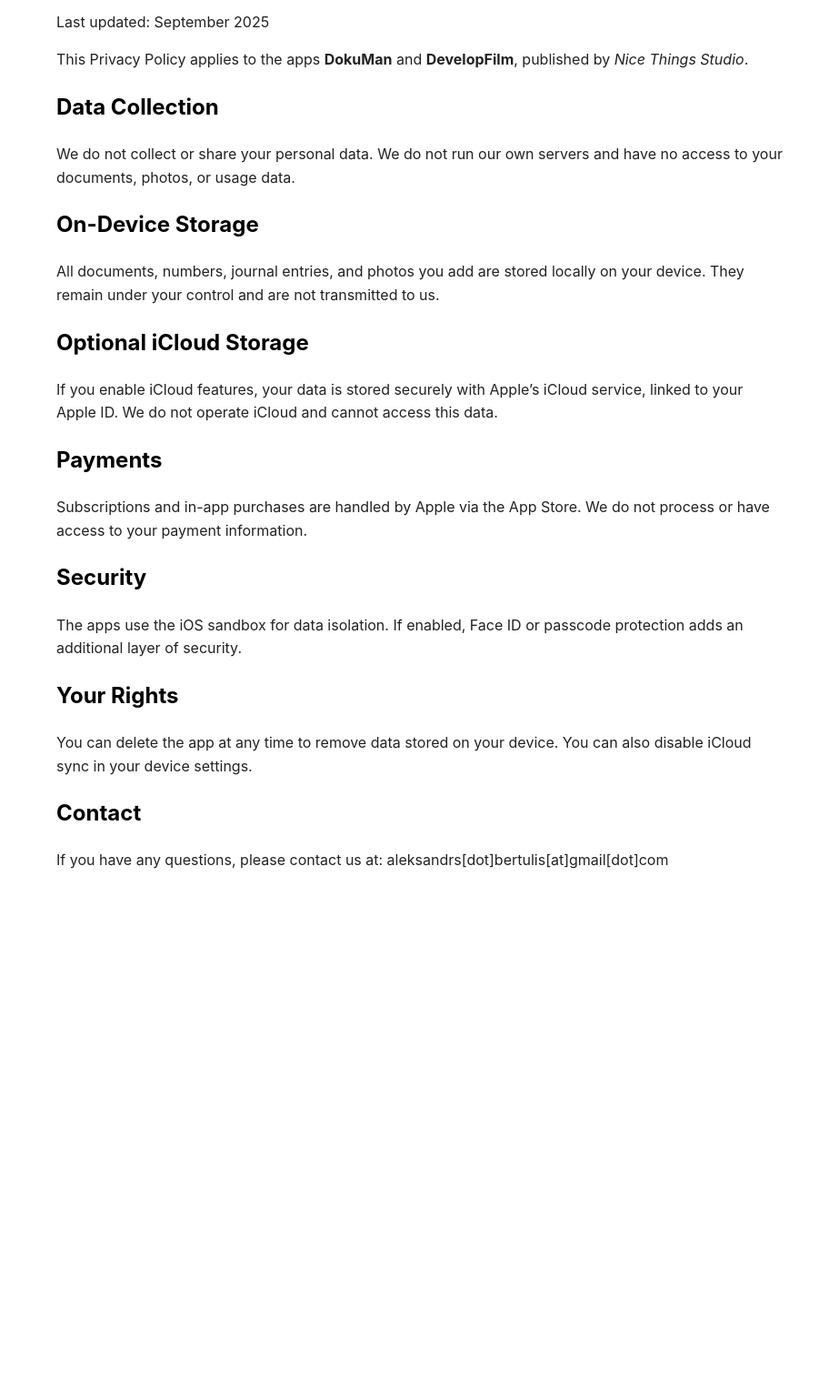
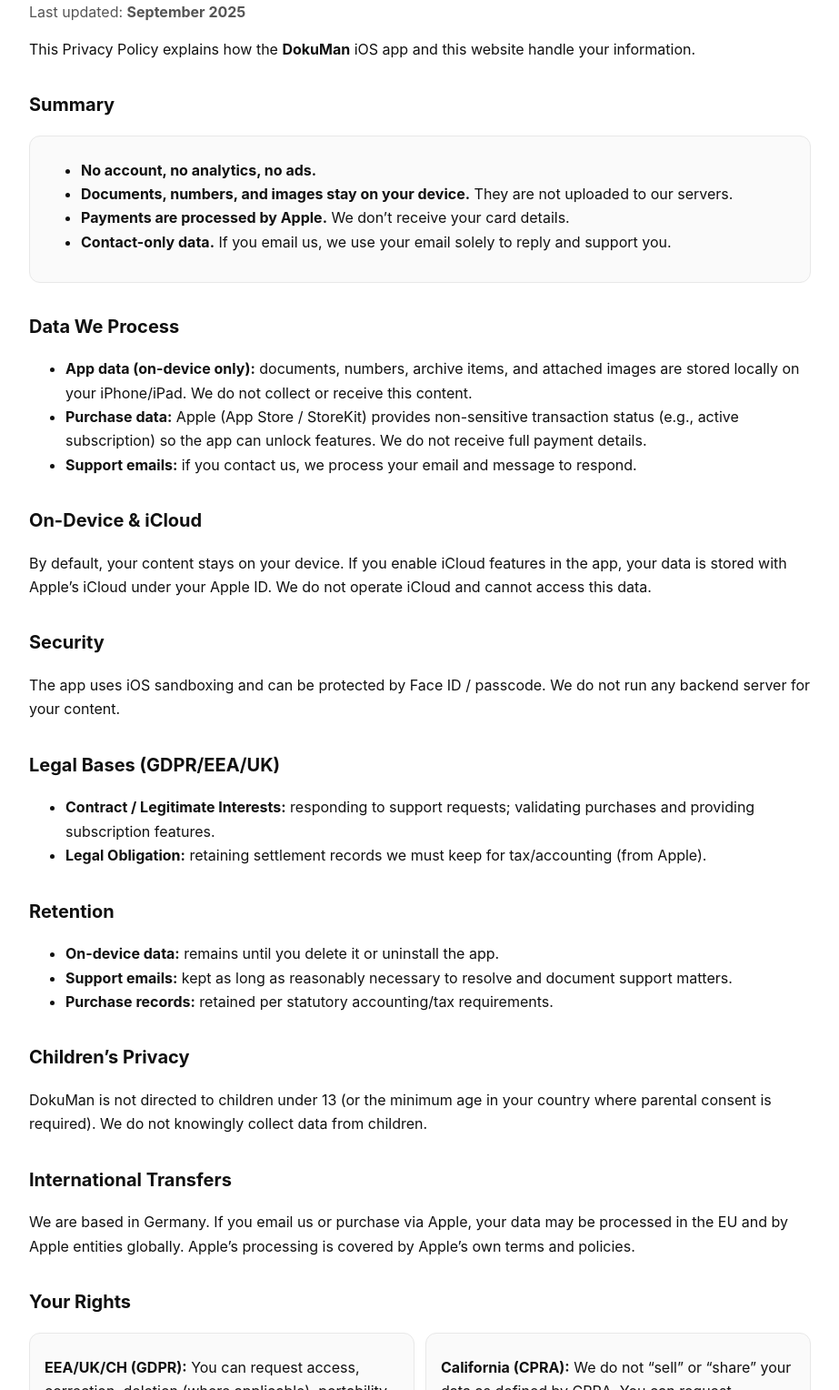
Before and after one commit to MirnijAtom/mirnijatom.github.io, a plain HTML site: page dokuman/privacy.html in a window 1280 px wide. Shown: the part 93-1621 px from the top of the page at 91% size, without its empty margins (178-1101 px from the left). Before the commit the page ends 1084 px from the top, so only its background shows below. Drawn offline with Linux system fonts and the light colour scheme.

Commit message:
Update privacy.html

```diff
--- a/dokuman/privacy.html
+++ b/dokuman/privacy.html
@@ -1,49 +1,143 @@
-<!doctype html>
+<!DOCTYPE html>
 <html lang="en">
 <head>
-  <meta charset="utf-8">
-  <meta name="viewport" content="width=device-width,initial-scale=1">
-  <title>Privacy Policy – DokuMan & DevelopFilm</title>
+  <meta charset="utf-8" />
+  <meta name="viewport" content="width=device-width,initial-scale=1" />
+  <title>Privacy Policy – DokuMan</title>
   <style>
-    body {
-      font-family: -apple-system, BlinkMacSystemFont, "Segoe UI", Roboto, Helvetica, Arial, sans-serif;
-      max-width: 800px;
-      margin: 2rem auto;
-      padding: 0 1rem;
-      line-height: 1.6;
-      color: #222;
+    :root {
+      --fg: #111;
+      --muted: #555;
+      --accent: #14b8a6; /* teal-ish accent for DokuMan */
+      --cyan: #06b6d4;
+      --bg: #fff;
+      --card: #fafafa;
+      --border: #e8e8e8;
     }
-    h1, h2 {
-      color: #000;
+    @media (prefers-color-scheme: dark) {
+      :root { --fg:#eee; --muted:#aaa; --bg:#0b0b0b; --card:#121212; --border:#242424; }
     }
-    a { color: teal; }
+    body { margin:0; font: 16px/1.65 -apple-system,BlinkMacSystemFont,"Segoe UI",Inter,Roboto,Helvetica,Arial,sans-serif; color:var(--fg); background:var(--bg); }
+    .wrap { max-width: 860px; margin: 0 auto; padding: 28px 18px 56px; }
+    h1 { font-size: 2rem; margin: 0 0 0.25rem; }
+    h2 { margin-top: 2.0rem; font-size: 1.25rem; }
+    p, ul { margin: 0.5rem 0 0.9rem; }
+    small, .muted { color: var(--muted); }
+    .card { background: var(--card); border: 1px solid var(--border); border-radius: 12px; padding: 16px; }
+    .pill { display:inline-block; font-size:.75rem; padding:3px 8px; border:1px solid var(--border); border-radius:999px; color:var(--muted); }
+    a { color: var(--accent); text-decoration: none; }
+    a:hover { text-decoration: underline; }
+    hr { border:0; border-top:1px solid var(--border); margin: 1.75rem 0; }
+    .grid { display:grid; gap:12px; grid-template-columns: 1fr; }
+    @media (min-width: 720px) { .grid { grid-template-columns: 1fr 1fr; } }
+    footer { margin-top: 2rem; font-size: .9rem; color: var(--muted); }
+    .badge { color:#fff; background:linear-gradient(90deg,var(--accent),var(--cyan)); padding: 4px 10px; border-radius: 999px; font-weight: 600; font-size: .8rem; }
+    code { font-family: ui-monospace, SFMono-Regular, Menlo, Consolas, monospace; padding: 0 4px; background: var(--border); border-radius: 4px; }
   </style>
 </head>
 <body>
-  <h1>Privacy Policy</h1>
-  <p>Last updated: September 2025</p>
+  <div class="wrap">
+    <div style="display:flex;align-items:center;gap:10px;flex-wrap:wrap;">
+      <h1 style="margin-right:.5rem;">Privacy Policy</h1>
+      <span class="badge">DokuMan</span>
+    </div>
+    <p class="muted">Last updated: <strong>September 2025</strong></p>
 
-  <p>This Privacy Policy applies to the apps <strong>DokuMan</strong> and <strong>DevelopFilm</strong>, published by <em>Nice Things Studio</em>.</p>
+    <p>This Privacy Policy explains how the <strong>DokuMan</strong> iOS app and this website handle your information.</p>
 
-  <h2>Data Collection</h2>
-  <p>We do not collect or share your personal data. We do not run our own servers and have no access to your documents, photos, or usage data.</p>
+    <h2>Summary</h2>
+    <div class="card">
+      <ul>
+        <li><strong>No account, no analytics, no ads.</strong></li>
+        <li><strong>Documents, numbers, and images stay on your device.</strong> They are not uploaded to our servers.</li>
+        <li><strong>Payments are processed by Apple.</strong> We don’t receive your card details.</li>
+        <li><strong>Contact-only data.</strong> If you email us, we use your email solely to reply and support you.</li>
+      </ul>
+    </div>
 
-  <h2>On-Device Storage</h2>
-  <p>All documents, numbers, journal entries, and photos you add are stored locally on your device. They remain under your control and are not transmitted to us.</p>
+    <h2>Data We Process</h2>
+    <ul>
+      <li><strong>App data (on-device only):</strong> documents, numbers, archive items, and attached images are stored locally on your iPhone/iPad. We do not collect or receive this content.</li>
+      <li><strong>Purchase data:</strong> Apple (App Store / StoreKit) provides non-sensitive transaction status (e.g., active subscription) so the app can unlock features. We do not receive full payment details.</li>
+      <li><strong>Support emails:</strong> if you contact us, we process your email and message to respond.</li>
+    </ul>
 
-  <h2>Optional iCloud Storage</h2>
-  <p>If you enable iCloud features, your data is stored securely with Apple’s iCloud service, linked to your Apple ID. We do not operate iCloud and cannot access this data.</p>
+    <h2>On-Device & iCloud</h2>
+    <p>By default, your content stays on your device. If you enable iCloud features in the app, your data is stored with Apple’s iCloud under your Apple ID. We do not operate iCloud and cannot access this data.</p>
 
-  <h2>Payments</h2>
-  <p>Subscriptions and in-app purchases are handled by Apple via the App Store. We do not process or have access to your payment information.</p>
+    <h2>Security</h2>
+    <p>The app uses iOS sandboxing and can be protected by Face ID / passcode. We do not run any backend server for your content.</p>
 
-  <h2>Security</h2>
-  <p>The apps use the iOS sandbox for data isolation. If enabled, Face ID or passcode protection adds an additional layer of security.</p>
+    <h2>Legal Bases (GDPR/EEA/UK)</h2>
+    <ul>
+      <li><strong>Contract / Legitimate Interests:</strong> responding to support requests; validating purchases and providing subscription features.</li>
+      <li><strong>Legal Obligation:</strong> retaining settlement records we must keep for tax/accounting (from Apple).</li>
+    </ul>
 
-  <h2>Your Rights</h2>
-  <p>You can delete the app at any time to remove data stored on your device. You can also disable iCloud sync in your device settings.</p>
+    <h2>Retention</h2>
+    <ul>
+      <li><strong>On-device data:</strong> remains until you delete it or uninstall the app.</li>
+      <li><strong>Support emails:</strong> kept as long as reasonably necessary to resolve and document support matters.</li>
+      <li><strong>Purchase records:</strong> retained per statutory accounting/tax requirements.</li>
+    </ul>
 
-  <h2>Contact</h2>
-  <p>If you have any questions, please contact us at: aleksandrs[dot]bertulis[at]gmail[dot]com</p>
+    <h2>Children’s Privacy</h2>
+    <p>DokuMan is not directed to children under 13 (or the minimum age in your country where parental consent is required). We do not knowingly collect data from children.</p>
+
+    <h2>International Transfers</h2>
+    <p>We are based in Germany. If you email us or purchase via Apple, your data may be processed in the EU and by Apple entities globally. Apple’s processing is covered by Apple’s own terms and policies.</p>
+
+    <h2>Your Rights</h2>
+    <div class="grid">
+      <div class="card">
+        <p><strong>EEA/UK/CH (GDPR):</strong> You can request access, correction, deletion (where applicable), portability, and object/restrict processing. To exercise rights about App Store data, you may also use your Apple privacy portal.</p>
+      </div>
+      <div class="card">
+        <p><strong>California (CPRA):</strong> We do not “sell” or “share” your data as defined by CPRA. You can request access/deletion for any support correspondence we hold.</p>
+      </div>
+    </div>
+    <p>To exercise rights related to information we hold (e.g., your support emails), contact us (see “Contact”). We will respond as required by law.</p>
+
+    <h2>Payments & Subscriptions</h2>
+    <ul>
+      <li>In-app purchases and subscriptions are handled by Apple. We do not receive your full payment card information.</li>
+      <li>Apple may share limited transaction metadata (e.g., if a subscription is active) so the app can unlock features.</li>
+      <li>Billing issues and refunds are administered by Apple per App Store terms.</li>
+    </ul>
+
+    <h2>Cookies/Tracking</h2>
+    <p>We don’t use cookies or analytics on this site, and the app has no third-party trackers.</p>
+
+    <h2>DSA (EU) Trader Information</h2>
+    <div class="card">
+      <p><strong>Trader:</strong> Aleksandrs Bertulis</p>
+      <p><strong>Address:</strong> Dehnhaide 153, 22081 Hamburg, Germany</p>
+      <p><strong>Email:</strong> <span>aleksandrs [dot] bertulis [at] gmail [dot] com</span></p>
+      <p class="muted">This contact is displayed for EU Digital Services Act compliance.</p>
+    </div>
+
+    <h2>Controller</h2>
+    <p><strong>Data Controller:</strong> Aleksandrs Bertulis, Dehnhaide 153, 22081 Hamburg, Germany.</p>
+
+    <h2>Changes to This Policy</h2>
+    <p>We may update this Privacy Policy. We’ll revise the “Last updated” date and, if material, may notify users in-app or via the App Store listing.</p>
+
+    <h2>Contact</h2>
+    <p>Questions or rights requests:</p>
+    <ul>
+      <li><strong>Email:</strong> <span>aleksandrs [dot] bertulis [at] gmail [dot] com</span></li>
+      <li><strong>Postal:</strong> Aleksandrs Bertulis, Dehnhaide 153, 22081 Hamburg, Germany</li>
+    </ul>
+
+    <hr />
+    <footer>
+      <p>
+        <a href="/dokuman/impressum/">Impressum</a> ·
+        <a href="/dokuman/privacy/">Privacy Policy</a> ·
+        <a href="/dokuman/terms/">Terms of Use</a>
+      </p>
+      <p>© 2025 Aleksandrs Bertulis. All rights reserved.</p>
+    </footer>
+  </div>
 </body>
 </html>
```
